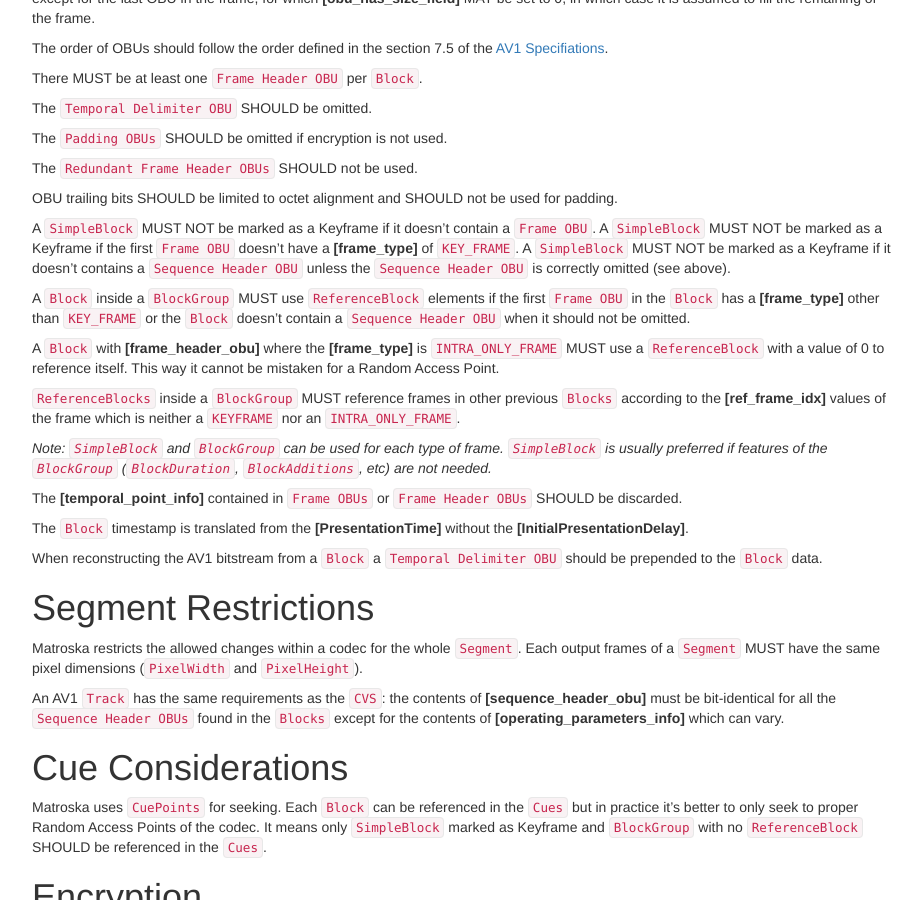
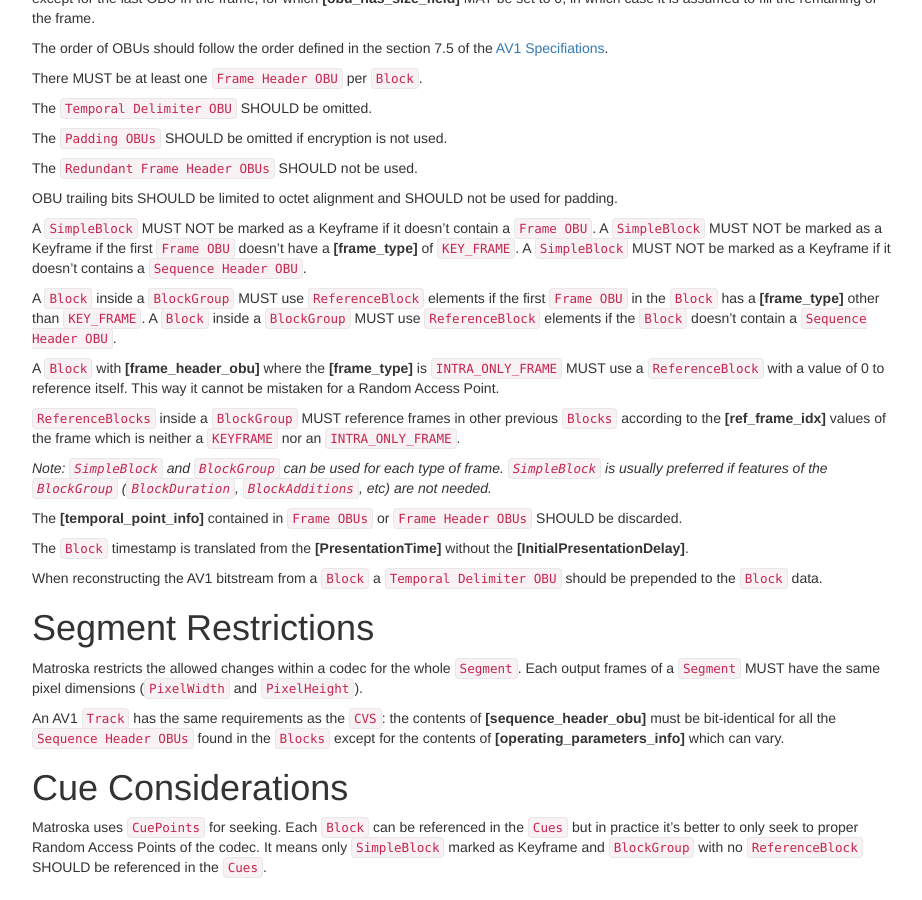
Before and after one commit to ietf-wg-cellar/matroska-specification, a Jekyll site: the page built from codec/av1.md, in a window 1280 px wide and 900 px high, scrolled down 2817 px. Shown: the whole window, without its empty margins (273-1195 px from the left). Built offline with Jekyll 4.4.1, drawn with Linux system fonts in a browser that asks for light colours; our own code applies the rules of GitHub Pages for plain Markdown files.

Commit message:
av1: remove mentions of omitted Sequence Header OBUs, we don't strip them anymore

```diff
--- a/codec/av1.md
+++ b/codec/av1.md
@@ -116,9 +116,9 @@ The `Redundant Frame Header OBUs` SHOULD not be used.
 
 OBU trailing bits SHOULD be limited to octet alignment and SHOULD not be used for padding.
 
-A `SimpleBlock` MUST NOT be marked as a Keyframe if it doesn't contain a `Frame OBU`. A `SimpleBlock` MUST NOT be marked as a Keyframe if the first `Frame OBU` doesn't have a __[frame_type]__ of `KEY_FRAME`. A `SimpleBlock` MUST NOT be marked as a Keyframe if it doesn't contains a `Sequence Header OBU` unless the `Sequence Header OBU` is correctly omitted (see above).
+A `SimpleBlock` MUST NOT be marked as a Keyframe if it doesn't contain a `Frame OBU`. A `SimpleBlock` MUST NOT be marked as a Keyframe if the first `Frame OBU` doesn't have a __[frame_type]__ of `KEY_FRAME`. A `SimpleBlock` MUST NOT be marked as a Keyframe if it doesn't contains a `Sequence Header OBU`.
 
-A `Block` inside a `BlockGroup` MUST use `ReferenceBlock` elements if the first `Frame OBU` in the `Block` has a __[frame_type]__ other than `KEY_FRAME` or the `Block` doesn't contain a `Sequence Header OBU` when it should not be omitted.
+A `Block` inside a `BlockGroup` MUST use `ReferenceBlock` elements if the first `Frame OBU` in the `Block` has a __[frame_type]__ other than `KEY_FRAME`. A `Block` inside a `BlockGroup` MUST use `ReferenceBlock` elements if the `Block` doesn't contain a `Sequence Header OBU`.
 
 A `Block` with __[frame_header_obu]__ where the __[frame_type]__  is `INTRA_ONLY_FRAME` MUST use a `ReferenceBlock` with a value of 0 to reference itself. This way it cannot be mistaken for a Random Access Point.
 
```
